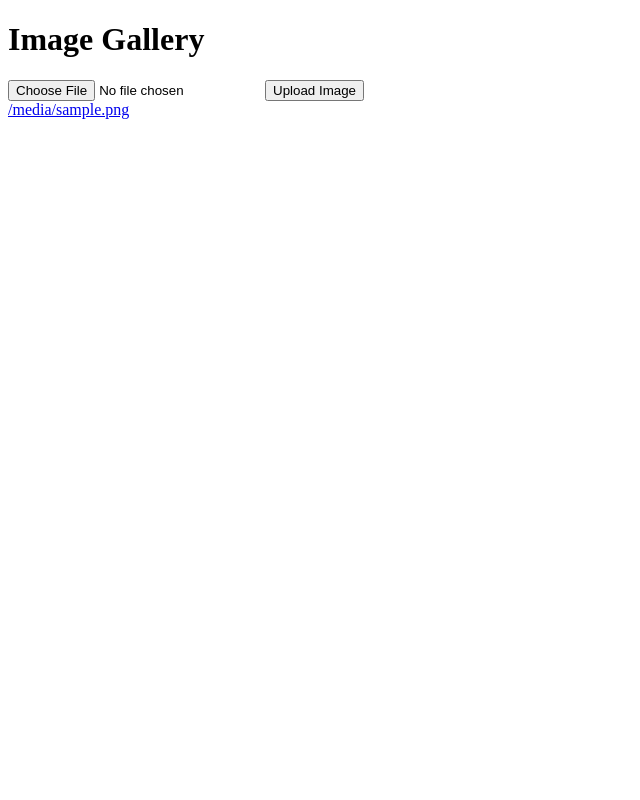
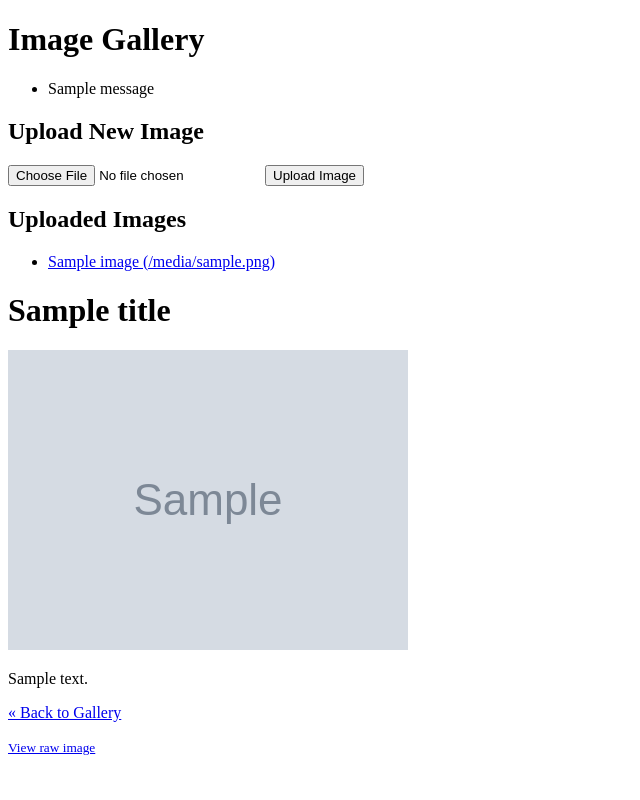
Before and after one commit to nihaanth/Project2---cloud-native-developenment, a Flask app: template templates/index.html in a window 1280 px wide. Shown: the whole page, without its empty margins (0-640 px from the left). Run offline with Flask 3, Linux system fonts and the light colour scheme; the template is opened without the code that fills it: most values are stand-ins (such as "Sample title", 1, 10 or a date in 2020); grey boxes marked "Sample" are stand-in pictures; one stand-in notice (Sample message) is shown; some libraries are stand-ins or nearby versions.

Commit message:
Update index.html

```diff
--- a/templates/index.html
+++ b/templates/index.html
@@ -1,27 +1,61 @@
 <!DOCTYPE html>
-<html>
+<html lang="en">
 <head>
+    <meta charset="UTF-8">
+    <meta name="viewport" content="width=device-width, initial-scale=1.0">
     <title>Image Gallery</title>
-</head>
-<body style='background-color:white;'>
-    <h1>Image Gallery</h1>
+    </head>
+<body>
+    <div> <h1>Image Gallery</h1>
 
-    <!-- Form to upload an image -->
-    <div class="upload-form">
-        <form action="{{ url_for('upload_file') }}" method="post" enctype="multipart/form-data">
-            <input type="file" name="file" accept=".png,.jpg,.jpeg,.gif">
-            <input type="submit" value="Upload Image">
-        </form>
-    </div>
+        {% with messages = get_flashed_messages(with_categories=true) %}
+            {% if messages %}
+                <ul> {% for category, message in messages %}
+                    <li>{{ message }}</li>
+                {% endfor %}
+                </ul>
+            {% endif %}
+        {% endwith %}
 
-    <div class="image-list">
-        {% for image in image_data %}
-        <div class="image-item">
-            <a href="/file/{{image.filename}}">{{image.filename}}</a>
-            <!-- <h3>{{ image.title }}</h3>
-            <p><strong>Description:</strong> {{ image.description }}</p> -->
+        <div> <h2>Upload New Image</h2>
+            <form action="{{ url_for('upload_file') }}" method="post" enctype="multipart/form-data">
+                <input type="file" name="file" accept=".png,.jpg,.jpeg,.gif" required>
+                <input type="submit" value="Upload Image">
+            </form>
         </div>
-        {% endfor %}
+
+        <h2>Uploaded Images</h2>
+        {% if image_data %}
+            <ul> {% for image in image_data %}
+                <li> <a href="{{ url_for('view_image_details', filename=image.filename) }}">
+                        {{ image.title | default('View Image', true) }} ({{ image.filename }})
+                    </a>
+                </li>
+                {% endfor %}
+            </ul>
+        {% else %}
+            <p>No images have been uploaded yet.</p>
+        {% endif %}
     </div>
 </body>
 </html>
+
+<!DOCTYPE html>
+<html lang="en">
+<head>
+    <meta charset="UTF-8">
+    <meta name="viewport" content="width=device-width, initial-scale=1.0">
+    <title>{{ title }}</title>
+    </head>
+<body>
+    <div> <h1>{{ title }}</h1>
+
+        <img src="{{ image_url }}" alt="{{ title }}">
+
+        <p>{{ description }}</p>
+
+        <a href="{{ url_for('index') }}">&laquo; Back to Gallery</a>
+         <p><small><a href="{{ url_for('get_image_file', filename=filename) }}" target="_blank">View raw image</a></small></p>
+    </div>
+</body>
+</html>
```
